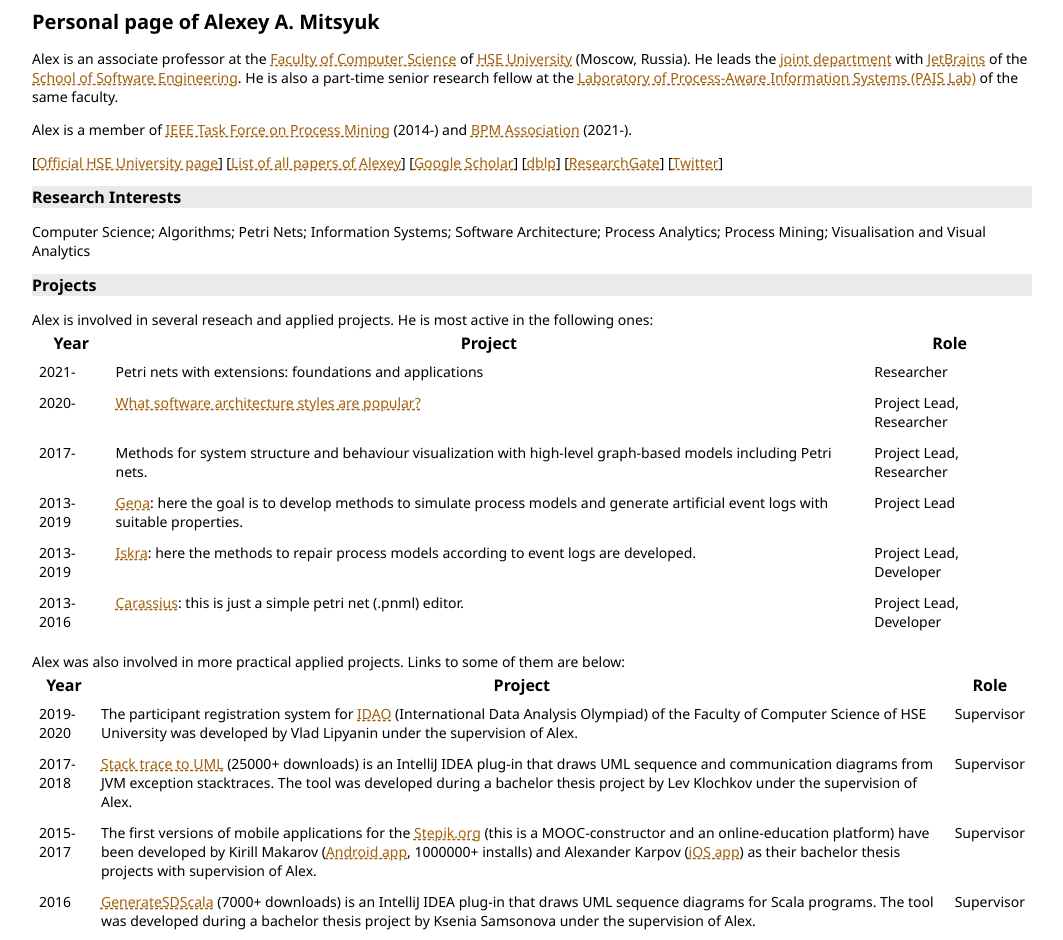
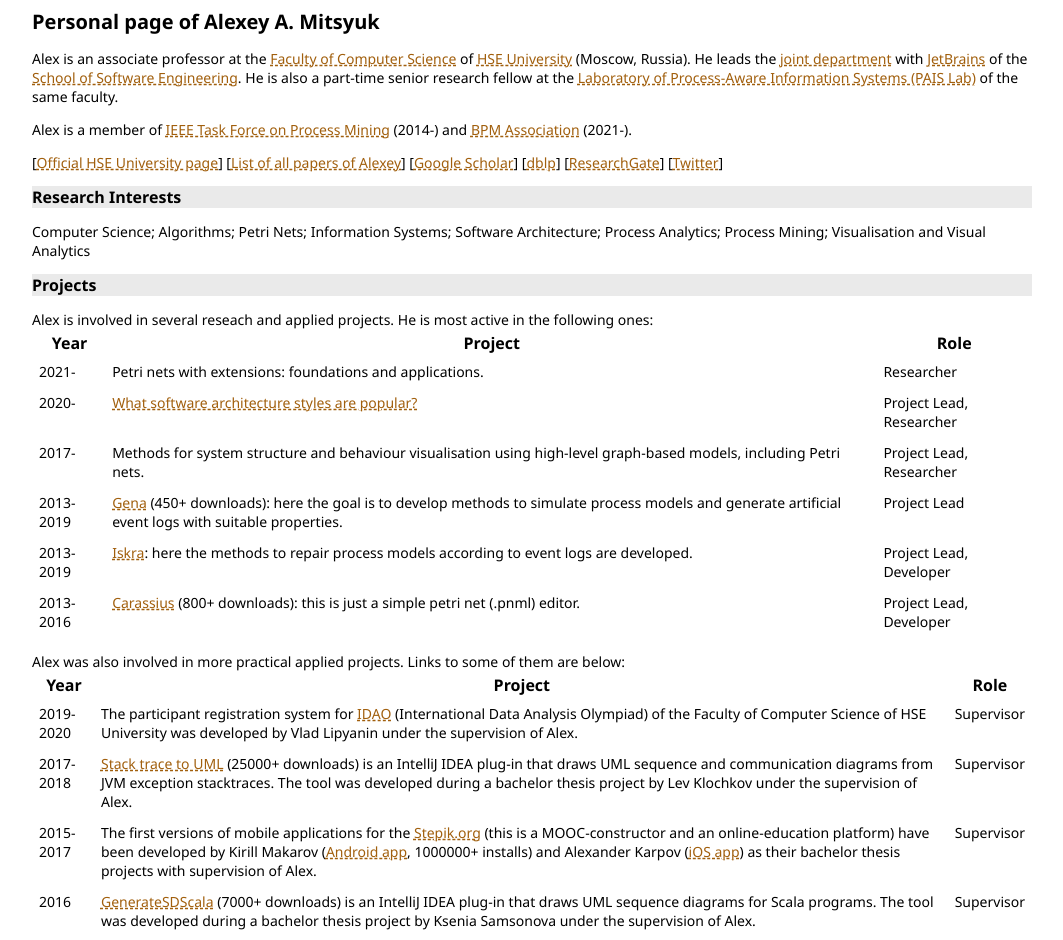
Before and after one commit to mitsyuk/mitsyuk.github.io, a plain HTML site: page index.html in a window 1280 px wide. Shown: the top 940 px of the page, without its empty margins (108-1171 px from the left). Drawn offline with Linux system fonts and the light colour scheme.

Commit message:
minor update

```diff
--- a/index.html
+++ b/index.html
@@ -58,7 +58,7 @@ Alex Mitsyuk's Home Page
           </tr>
           <tr>
             <td>2021-</td>
-            <td>Petri nets with extensions: foundations and applications</td>
+            <td>Petri nets with extensions: foundations and applications.</td>
             <td>Researcher</td>
           </tr>
           <tr>
@@ -68,13 +68,13 @@ Alex Mitsyuk's Home Page
           </tr>
           <tr>
             <td>2017-</td>
-            <td>Methods for system structure and behaviour visualization with high-level graph-based models including Petri nets.</td>
+            <td>Methods for system structure and behaviour visualisation using high-level graph-based models, including Petri nets.</td>
             <td>Project Lead, Researcher</td>
           </tr>
 
           <tr>
             <td>2013-2019</td>
-            <td><a href="https://pais.hse.ru/research/projects/gena">Gena</a>: here the goal is to develop methods to simulate process models and generate artificial event logs with suitable properties.</td>
+            <td><a href="https://pais.hse.ru/research/projects/gena">Gena</a> (450+ downloads): here the goal is to develop methods to simulate process models and generate artificial event logs with suitable properties.</td>
             <td>Project Lead</td>
           </tr>
           <tr>
@@ -84,7 +84,7 @@ Alex Mitsyuk's Home Page
           </tr>
           <tr>
             <td>2013-2016</td>
-            <td><a href="https://pais.hse.ru/research/projects/carassius">Carassius</a>: this is just a simple petri net (.pnml) editor.</td>
+            <td><a href="https://pais.hse.ru/research/projects/carassius">Carassius</a> (800+ downloads): this is just a simple petri net (.pnml) editor.</td>
             <td>Project Lead, Developer</td>
           </tr>
         </table>
@@ -287,7 +287,7 @@ Alex Mitsyuk's Home Page
     </p>
 
     <p>
-        Alex is a <b>supervisor for 20 successful bachelor and 2 master theses</b> since 2016.
+        Alex is a <b>supervisor for 20 successful bachelor and 2 master theses</b> since 2016:
     </p>
 
     <table border="0">
```
